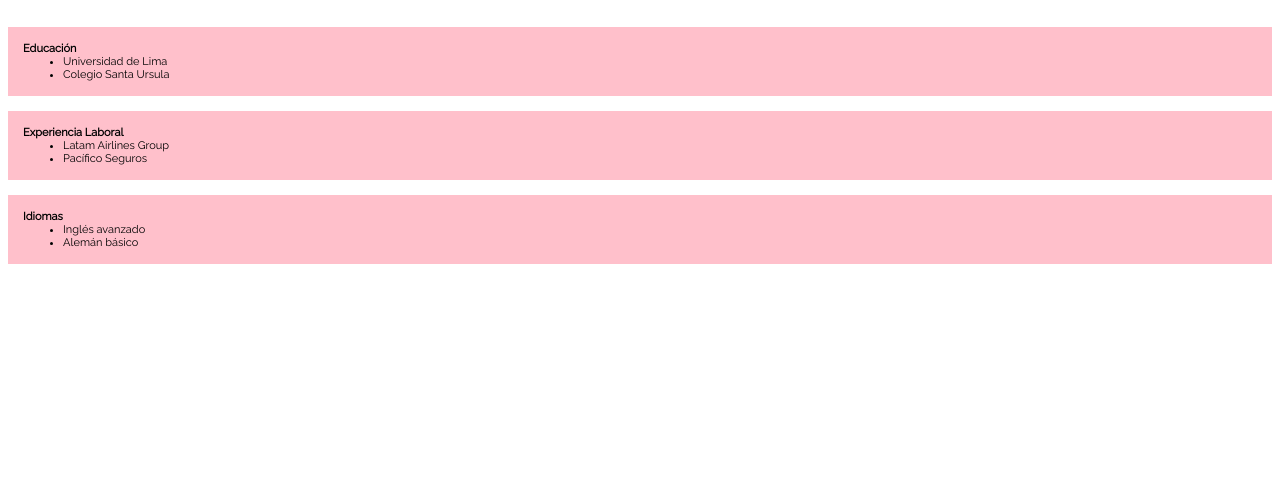
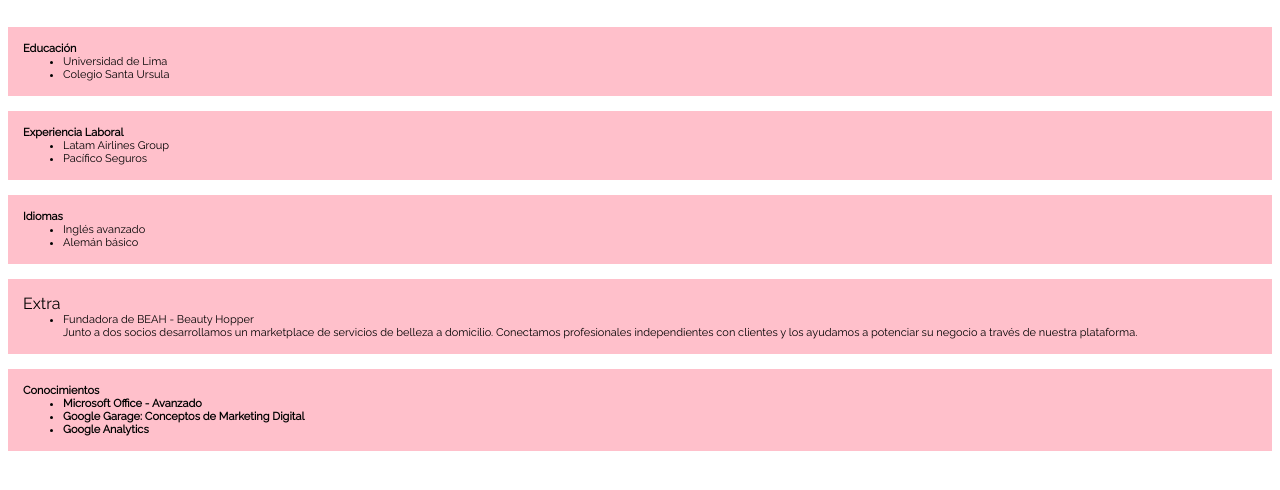
Before and after one commit to Thaliards/cv2020, a plain HTML site: page CV.html in a window 1280 px wide. Shown: the part 80-570 px from the top of the page. Drawn offline with Linux system fonts and the light colour scheme.

Commit message:
Primer Commit

```diff
--- a/CV.html
+++ b/CV.html
@@ -69,5 +69,22 @@ header {
         </ul>
     </article>
 
+<article>Extra
+    <ul>
+        <li>Fundadora de BEAH - Beauty Hopper</li>
+        Junto a dos socios desarrollamos un marketplace de servicios de belleza a domicilio. Conectamos profesionales independientes con clientes y los ayudamos a potenciar su negocio a través de nuestra plataforma.
+    </ul>
+</article>
+
+ <article>
+     <h4>Conocimientos
+         <ul>
+             <li>Microsoft Office - Avanzado</li>
+             <li>Google Garage: Conceptos de Marketing Digital</li>
+             <li>Google Analytics</li>
+         </ul>
+     </h4>
+ </article>
+
 </body>
 </html>
```
